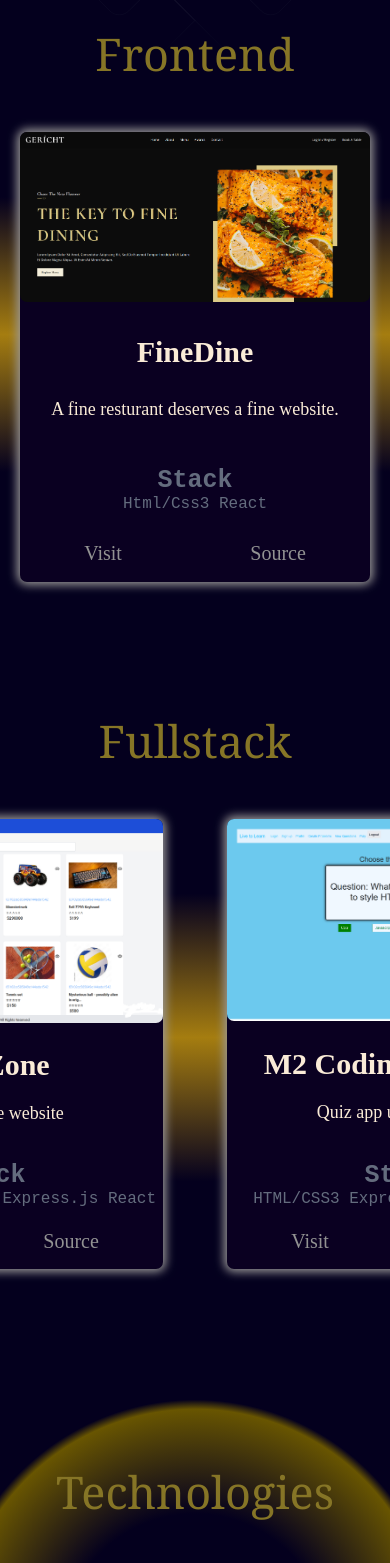
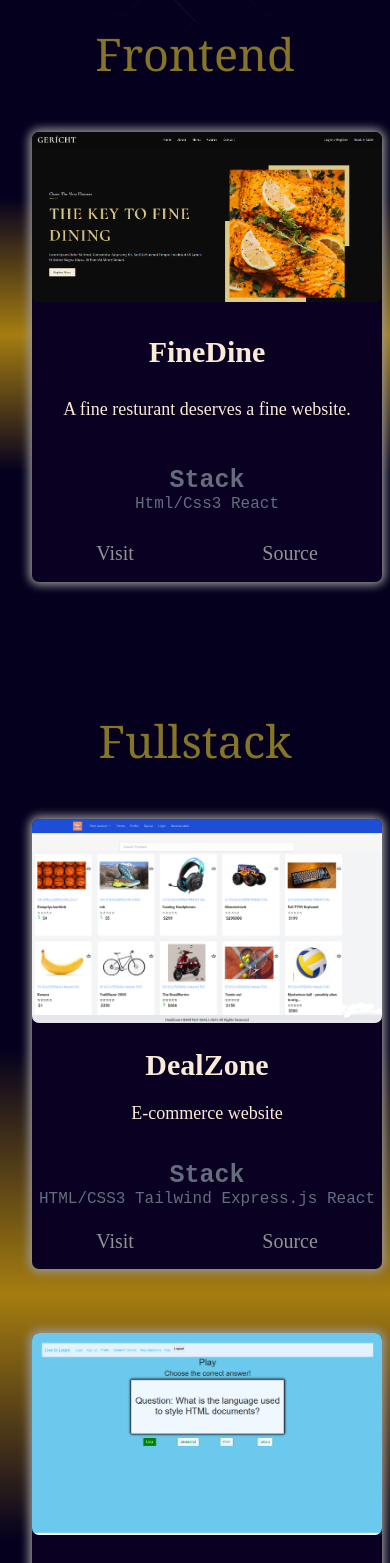
Before and after one commit to MaaX59/my_portfolio, a React (Create React App) app: page / in a window 390 px wide. Shown: the part 425-1988 px from the top of the page. Built offline with nearby package versions, Linux system fonts and the light colour scheme.

Commit message:
fron end full end mobile

```diff
--- a/src/containers/Frontend/frontend.css
+++ b/src/containers/Frontend/frontend.css
@@ -22,3 +22,8 @@
     display: flex;
     justify-content: center;
 }
+@media screen and (max-width: 450px) {
+    .app__frontend-content {
+        flex-direction: column;
+    }
+}
--- a/src/containers/Fullstack/fullstack.css
+++ b/src/containers/Fullstack/fullstack.css
@@ -23,3 +23,8 @@ padding-bottom: 5rem;
     display: flex;
     justify-content: center;
 }
+@media screen and (max-width: 450px) {
+    .app__fullstack-content {
+        flex-direction: column;
+    }
+}
```
